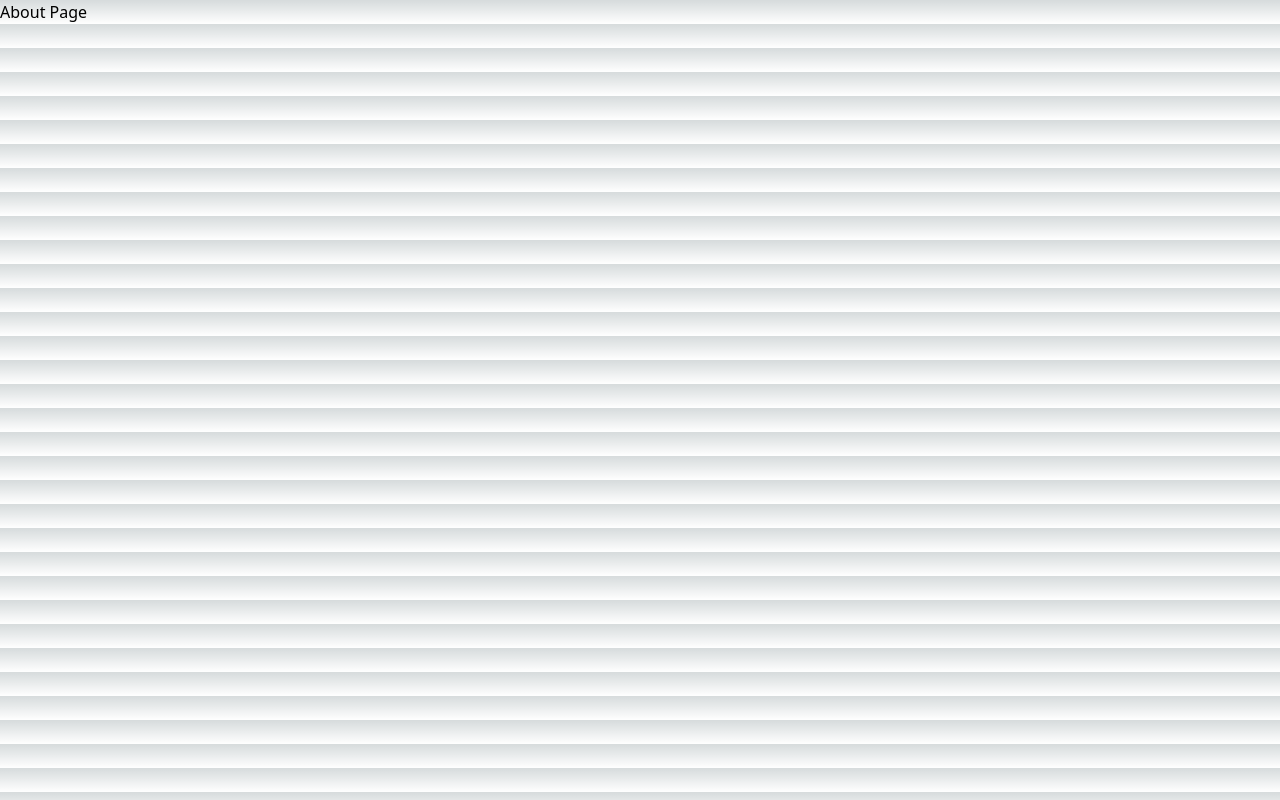
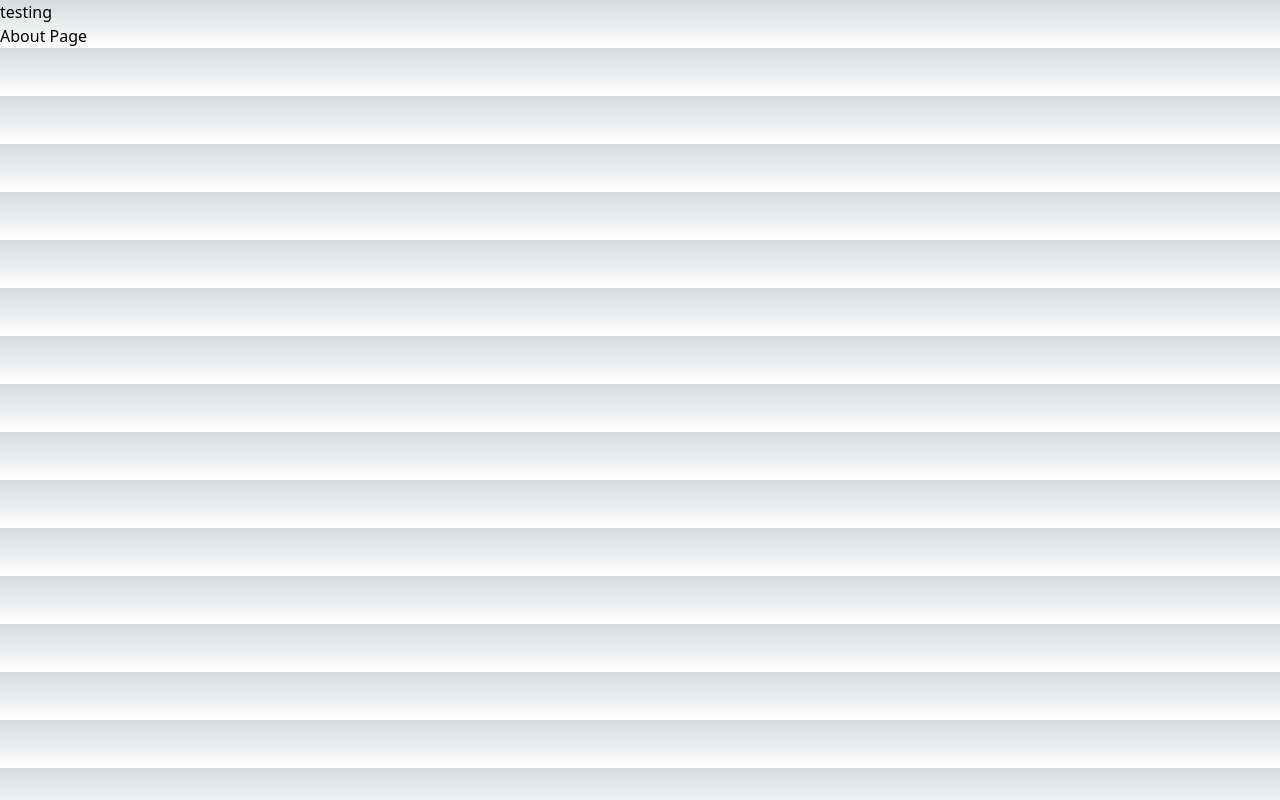
Before and after one commit to vhermawan/next-js-mantine, a Next.js app: page /abouts in a window 1280 px wide. Built offline with nearby package versions, Linux system fonts and the light colour scheme.

Commit message:
feat: add header

```diff
--- a/src/pages/_document.js
+++ b/src/pages/_document.js
@@ -5,6 +5,7 @@ export default function Document() {
     <Html lang="en">
       <Head />
       <body>
+        <p>testing</p>
         <Main />
         <NextScript />
       </body>
```
